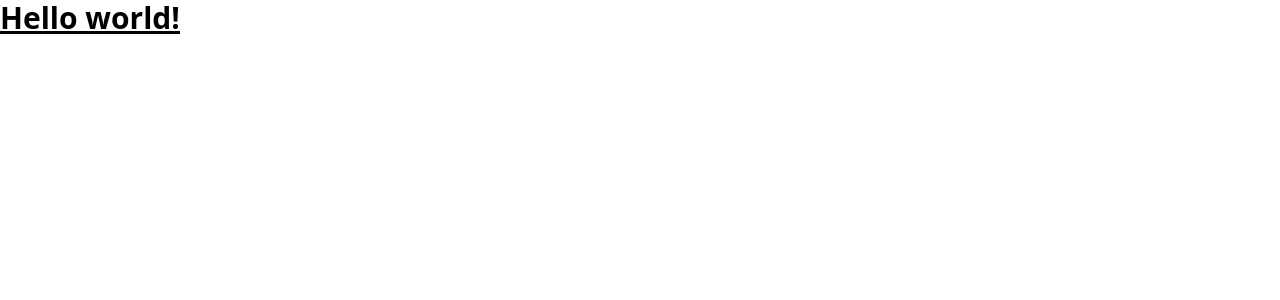
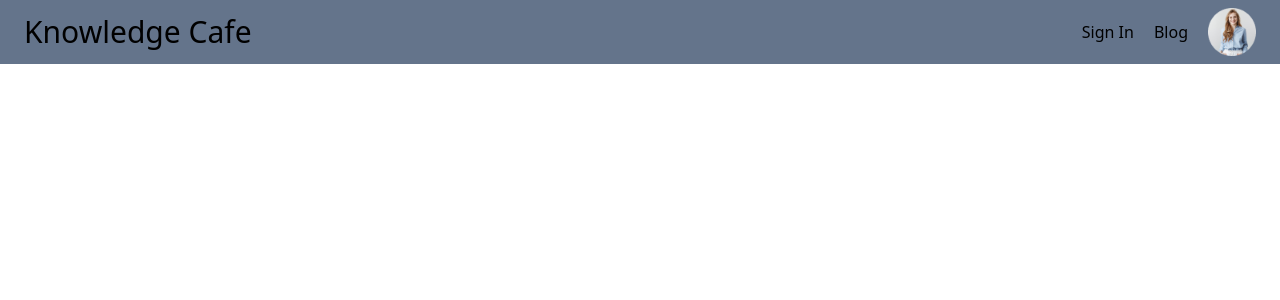
Before and after one commit to Hasib24/Assignment-8, a React (Create React App) app: page / in a window 1280 px wide. Shown: the top 300 px of the page. Built offline with nearby package versions, Linux system fonts and the light colour scheme; the HTML template or start-up script is replaced by a standard one.

Commit message:
add header

```diff
--- a/src/App.js
+++ b/src/App.js
@@ -1,10 +1,8 @@
-
+import Header from './components/Header';
 function App() {
   return (
     <div>
-      <h1 className="text-3xl font-bold underline">
-        Hello world!
-      </h1>
+      <Header></Header>
     </div>
   );
 }
--- /dev/null
+++ b/src/components/Header.jsx
@@ -0,0 +1,22 @@
+import React from 'react';
+import proPic from './../img/Ellipse 1.png'
+
+const Header = () => {
+    return (
+        <div className='bg-slate-800'>
+            <div className='container flex justify-between bg-slate-500 mx-auto px-6 h-16 items-center'>
+                <h1 className='text-3xl'>Knowledge Cafe</h1>
+                <div className='flex items-center'>
+                    <div>
+                        <a className='mr-5' href="/abc">Sign In</a>
+                        <a className='mr-5' href="/abc">Blog</a>
+                    </div>
+                    <img className='w-12' src={proPic} alt="" />
+                </div>
+            </div>
+
+        </div>
+    );
+};
+
+export default Header;
```
Also changed, not shown: src/img/Ellipse 1.png (added), 1 other file (tests, documents, lock files or other folders).
